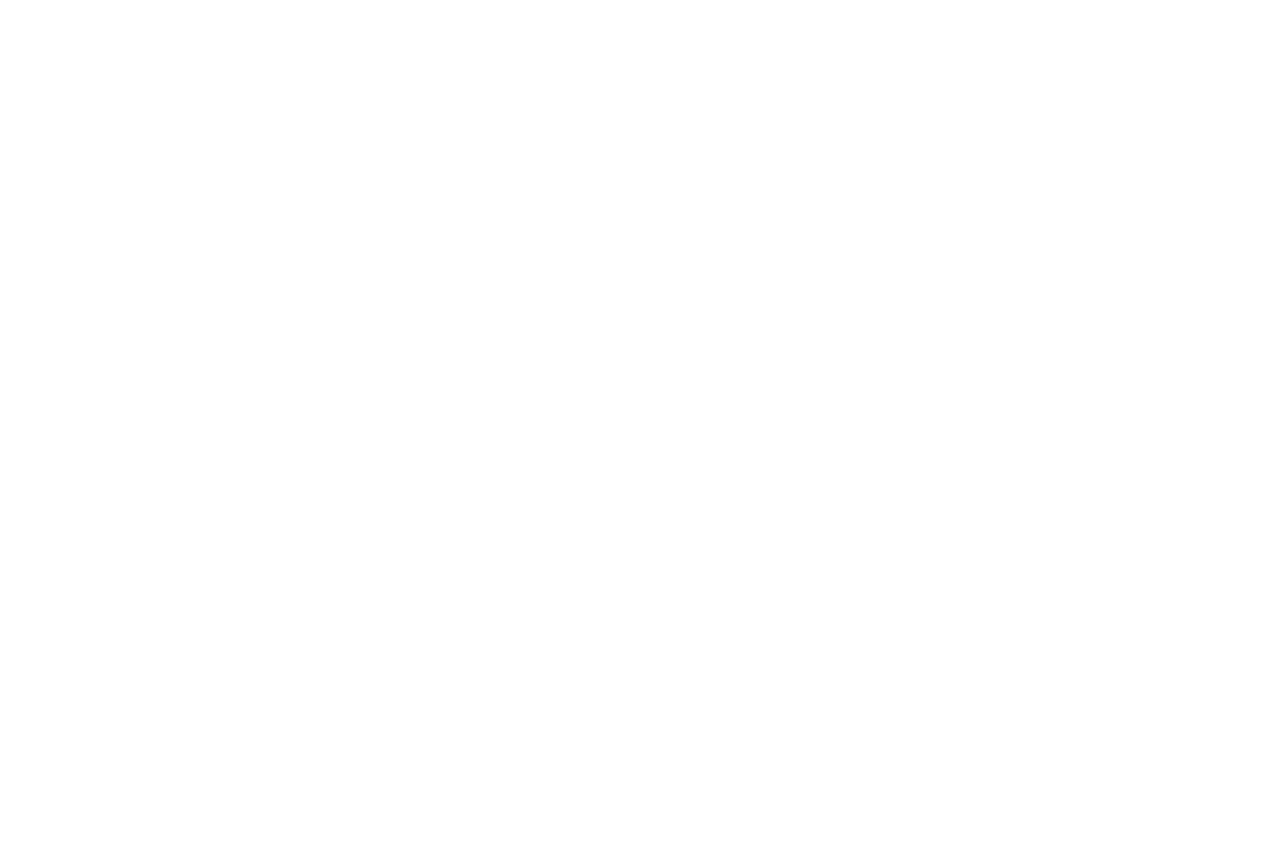
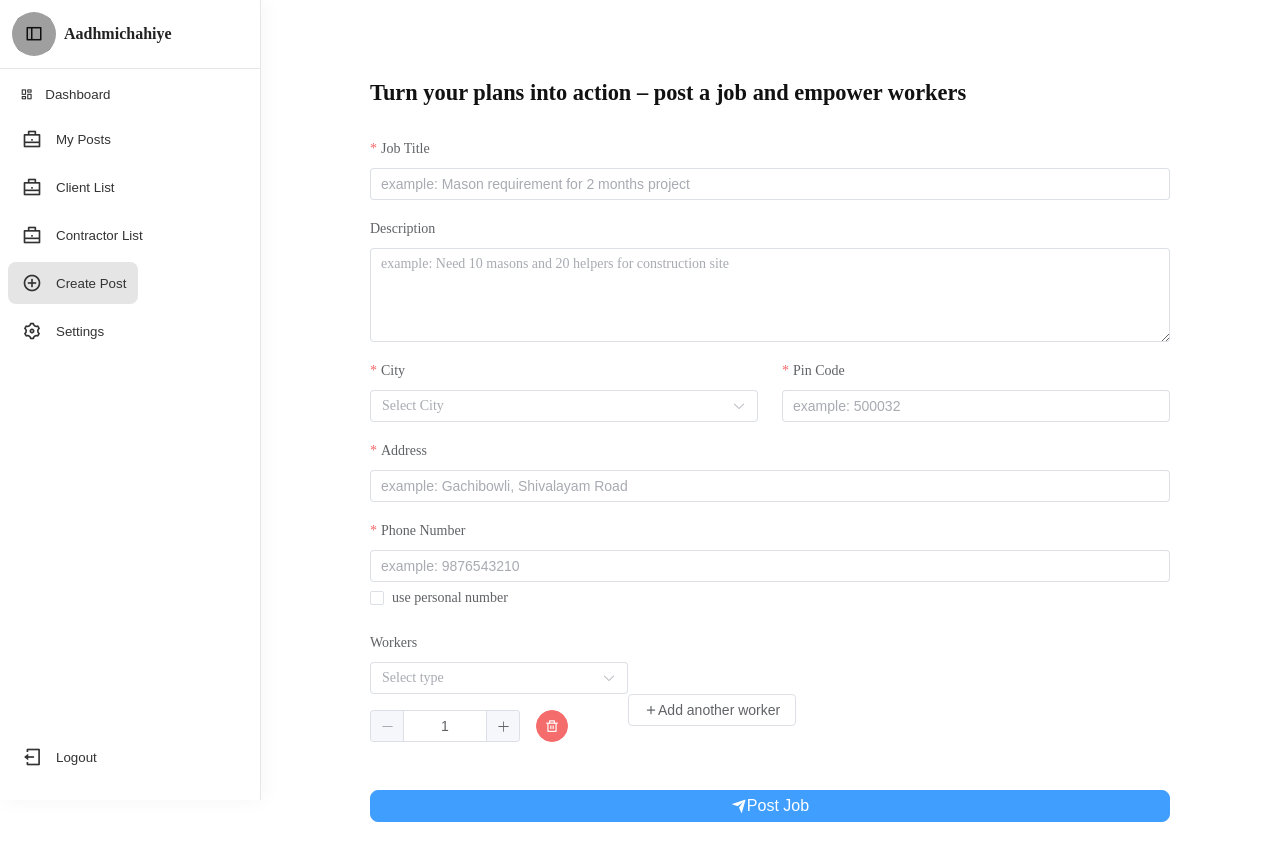
Before and after one commit to aadhmichahiye/prototype-web, a Vue app: page /create-post in a window 1280 px wide. Before the commit this address had no page. Shown: the top 860 px of the page. Before the commit the page ends 800 px from the top, so only its background shows below. Built offline with nearby package versions, Linux system fonts and the light colour scheme.

Commit message:
route changes

```diff
--- a/package.json
+++ b/package.json
@@ -10,6 +10,7 @@
   },
   "dependencies": {
     "@element-plus/icons-vue": "^2.3.2",
+    "element-plus": "^2.11.1",
     "pinia": "^3.0.3",
     "sass": "^1.91.0",
     "vue": "^3.5.13",
--- /dev/null
+++ b/src/components/ClientJobListing.vue
@@ -0,0 +1,119 @@
+<template>
+  <div class="contractor-list">
+    <div
+      v-for="contractor in contractors"
+      :key="contractor.id"
+      class="contractor-card"
+    >
+      <div class="contractor-info">
+        <h2 class="contractor-name">{{ contractor.name }}</h2>
+        <p class="contractor-type">
+          {{ contractor.workerType }} - {{ contractor.count }}
+        </p>
+        <div class="contractor-location">
+          <i class="ri-map-pin-line"></i>
+          <span>{{ contractor.location }}</span>
+        </div>
+      </div>
+
+      <div class="contractor-status">
+        <span :class="contractor.status">{{ contractor.status }}</span>
+        <button class="contact-btn">contact details</button>
+      </div>
+    </div>
+  </div>
+</template>
+
+<script setup>
+const contractors = [
+  {
+    id: 1,
+    name: "tony",
+    workerType: "mason",
+    count: 26,
+    location: "Hyderabad, locharam",
+    status: "open",
+  },
+  {
+    id: 2,
+    name: "tony",
+    workerType: "helpers",
+    count: 55,
+    location: "Hyderabad, locharam",
+    status: "open",
+  },
+];
+</script>
+
+<style lang="scss" scoped>
+.contractor-list {
+  display: flex;
+  flex-direction: column;
+  padding: 100px 16px;
+  gap: 1rem;
+}
+
+.contractor-card {
+  display: flex;
+  justify-content: space-between;
+  align-items: flex-start;
+  border: 1px solid #ddd;
+  border-radius: 1rem;
+  padding: 1rem;
+  box-shadow: 0 2px 6px rgba(0, 0, 0, 0.05);
+  background: #fff;
+
+  .contractor-info {
+    .contractor-name {
+      font-weight: 600;
+      margin-bottom: 0.25rem;
+    }
+
+    .contractor-type {
+      color: #2563eb; // blue
+      font-weight: 500;
+    }
+
+    .contractor-location {
+      display: flex;
+      align-items: center;
+      color: #2563eb;
+      margin-top: 0.5rem;
+
+      i {
+        margin-right: 0.25rem;
+      }
+    }
+  }
+
+  .contractor-status {
+    display: flex;
+    flex-direction: column;
+    align-items: flex-end;
+
+    span.open {
+      color: #16a34a; // green
+      font-weight: 600;
+    }
+
+    span.closed {
+      color: #dc2626; // red
+      font-weight: 600;
+    }
+
+    .contact-btn {
+      border: 1px solid #333;
+      border-radius: 0.5rem;
+      padding: 0.25rem 0.75rem;
+      margin-top: 0.5rem;
+      background: transparent;
+      cursor: pointer;
+      transition: all 0.2s ease;
+
+      &:hover {
+        background: #f5f5f5;
+      }
+    }
+  }
+}
+</style>
--- /dev/null
+++ b/src/components/ClientPostJob.vue
@@ -0,0 +1,215 @@
+<template>
+  <div class="job-form-page">
+    <el-form
+      ref="jobFormRef"
+      :model="jobForm"
+      :rules="rules"
+      label-position="top"
+      class="job-form"
+    >
+      <h2 class="form-heading">
+        Turn your plans into action – <span>post a job</span> and empower
+        workers
+      </h2>
+
+      <!-- Job Title -->
+      <el-form-item label="Job Title" prop="title">
+        <el-input
+          v-model="jobForm.title"
+          placeholder="example: Mason requirement for 2 months project"
+          clearable
+        />
+      </el-form-item>
+
+      <!-- Description -->
+      <el-form-item label="Description" prop="description">
+        <el-input
+          type="textarea"
+          v-model="jobForm.description"
+          placeholder="example: Need 10 masons and 20 helpers for construction site"
+          rows="4"
+          clearable
+        />
+      </el-form-item>
+
+      <!-- Grid for city & pin -->
+      <div class="grid-2">
+        <el-form-item label="City" prop="city">
+          <el-select v-model="jobForm.city" placeholder="Select City" clearable>
+            <el-option label="Hyderabad" value="Hyderabad" />
+            <el-option label="Mumbai" value="Mumbai" />
+            <el-option label="Delhi" value="Delhi" />
+          </el-select>
+        </el-form-item>
+
+        <el-form-item label="Pin Code" prop="pincode">
+          <el-input
+            v-model="jobForm.pincode"
+            placeholder="example: 500032"
+            maxlength="6"
+            clearable
+          />
+        </el-form-item>
+      </div>
+
+      <!-- Address -->
+      <el-form-item label="Address" prop="address">
+        <el-input
+          v-model="jobForm.address"
+          placeholder="example: Gachibowli, Shivalayam Road"
+          clearable
+        />
+      </el-form-item>
+
+      <!-- Phone -->
+      <el-form-item label="Phone Number" prop="phone">
+        <el-input
+          v-model="jobForm.phone"
+          placeholder="example: 9876543210"
+          maxlength="10"
+          clearable
+        />
+        <el-checkbox v-model="jobForm.usePersonal"
+          >use personal number</el-checkbox
+        >
+      </el-form-item>
+
+      <!-- Workers -->
+      <el-form-item label="Workers">
+        <div
+          v-for="(worker, index) in jobForm.workers"
+          :key="index"
+          class="worker-row"
+        >
+          <el-select v-model="worker.type" placeholder="Select type">
+            <el-option label="Mason" value="mason" />
+            <el-option label="Helpers" value="helpers" />
+            <el-option label="Electrician" value="electrician" />
+            <el-option label="Plumber" value="plumber" />
+          </el-select>
+          <el-input-number v-model="worker.count" :min="1" :max="999" />
+          <el-button type="danger" circle @click="removeWorker(index)">
+            <i class="ri-delete-bin-line"></i>
+          </el-button>
+        </div>
+        <el-button type="default" @click="addWorker" class="add-worker-btn">
+          <i class="ri-add-line mr-1"></i> Add another worker
+        </el-button>
+      </el-form-item>
+
+      <!-- Submit -->
+      <div class="form-footer">
+        <el-button type="primary" class="submit-btn" @click="submitForm">
+          <i class="ri-send-plane-fill mr-1"></i> Post Job
+        </el-button>
+      </div>
+    </el-form>
+  </div>
+</template>
+
+<script setup>
+import { reactive, ref } from "vue";
+
+const jobFormRef = ref();
+
+const jobForm = reactive({
+  title: "",
+  description: "",
+  city: "",
+  address: "",
+  pincode: "",
+  phone: "",
+  usePersonal: false,
+  workers: [{ type: "", count: 1 }],
+});
+
+// Validation rules
+const rules = {
+  title: [{ required: true, message: "Title is required", trigger: "blur" }],
+  city: [{ required: true, message: "City is required", trigger: "change" }],
+  address: [
+    { required: true, message: "Address is required", trigger: "blur" },
+  ],
+  pincode: [
+    { required: true, message: "Pin code is required", trigger: "blur" },
+    {
+      pattern: /^[0-9]{6}$/,
+      message: "Enter valid 6-digit pin code",
+      trigger: "blur",
+    },
+  ],
+  phone: [
+    { required: true, message: "Phone number is required", trigger: "blur" },
+    {
+      pattern: /^[0-9]{10}$/,
+      message: "Enter valid 10-digit phone number",
+      trigger: "blur",
+    },
+  ],
+};
+
+const addWorker = () => jobForm.workers.push({ type: "", count: 1 });
+const removeWorker = (index) => jobForm.workers.splice(index, 1);
+
+const submitForm = () => {
+  jobFormRef.value.validate((valid) => {
+    if (valid) {
+      console.log("Form submitted", jobForm);
+    } else {
+      console.log("Validation failed");
+      return false;
+    }
+  });
+};
+</script>
+
+<style lang="scss" scoped>
+.job-form-page {
+  padding: 5rem 1rem;
+}
+
+.job-form {
+  width: 100%;
+  max-width: 800px;
+  margin: 0 auto;
+
+  .form-heading {
+    color: #111;
+    margin-bottom: 2rem;
+    font-size: 1.4rem;
+    font-weight: 600;
+
+    span {
+      font-weight: 700;
+    }
+  }
+
+  .grid-2 {
+    display: grid;
+    grid-template-columns: 1fr 1fr;
+    gap: 1.5rem;
+
+    @media (max-width: 768px) {
+      grid-template-columns: 1fr;
+    }
+  }
+
+  .worker-row {
+    display: flex;
+    flex-wrap: wrap;
+    gap: 1rem;
+    margin-bottom: 1rem;
+  }
+
+  .form-footer {
+    margin-top: 2rem;
+
+    .submit-btn {
+      width: 100%;
+      font-size: 1rem;
+      padding: 0.75rem;
+      border-radius: 0.5rem;
+    }
+  }
+}
+</style>
--- a/src/layouts/MainLayout.vue
+++ b/src/layouts/MainLayout.vue
@@ -21,7 +21,7 @@ const sidebar = useSidebarStore();
 
 <style scoped>
 .main-layout {
-  height: 100vh;
+  min-height: 100vh;
   width: 100%;
   overflow: hidden;
 }
--- a/src/layouts/Sidebar.vue
+++ b/src/layouts/Sidebar.vue
@@ -52,25 +52,47 @@
         </div>
 
         <nav class="nav-menu">
+          <router-link to="/dashboard" class="nav-link" type="button">
             <button class="nav-item" type="button">
               <i class="ri-dashboard-line"></i>
               <span class="nav-label">Dashboard</span>
             </button>
+          </router-link>
 
+          <router-link to="/my-posts" class="nav-link" type="button">
             <button class="nav-item" type="button">
               <i class="ri-briefcase-line nav-icon"></i>
-            <span class="nav-label">My Jobs</span>
+              <span class="nav-label">My Posts</span>
             </button>
+          </router-link>
 
+          <router-link to="/client/list" class="nav-link" type="button">
+            <button class="nav-item" type="button">
+              <i class="ri-briefcase-line nav-icon"></i>
+              <span class="nav-label">Client List</span>
+            </button>
+          </router-link>
+
+          <router-link to="/contractor/list" class="nav-link" type="button">
+            <button class="nav-item" type="button">
+              <i class="ri-briefcase-line nav-icon"></i>
+              <span class="nav-label">Contractor List</span>
+            </button>
+          </router-link>
+
+          <router-link to="/create-post" class="nav-link" type="button">
             <button class="nav-item" type="button">
               <i class="ri-add-circle-line nav-icon"></i>
-            <span class="nav-label">Post Job</span>
+              <span class="nav-label">Create Post</span>
             </button>
+          </router-link>
 
+          <router-link to="/settings" class="nav-link" type="button">
             <button class="nav-item" type="button">
               <i class="ri-settings-3-line nav-icon"></i>
               <span class="nav-label">Settings</span>
             </button>
+          </router-link>
 
           <div class="bottom-spacer"></div>
 
@@ -227,6 +249,19 @@ watch(
   gap: 6px;
   flex: 1;
 }
+.nav-link {
+  text-decoration: none;
+  color: inherit;
+  display: block;
+}
+.nav-link.router-link-active .nav-item {
+  background: #f0f0f0; /* active highlight */
+  font-weight: 500;
+}
+.nav-link.router-link-exact-active .nav-item {
+  background: #e5e5e5; /* exact route highlight */
+}
+
 .nav-item {
   display: flex;
   align-items: center;
--- a/src/main.js
+++ b/src/main.js
@@ -4,6 +4,8 @@ import { createPinia } from "pinia";
 import "./assets/sass/main.scss";
 import App from "./App.vue";
 import router from "./router";
+import ElementPlus from "element-plus";
+import "element-plus/dist/index.css";
 
 // Create app & store
 const app = createApp(App);
@@ -12,6 +14,7 @@ const pinia = createPinia();
 // Use Pinia
 app.use(pinia);
 app.use(router);
+app.use(ElementPlus);
 
 // Mount app
 app.mount("#app");
--- a/src/router/index.js
+++ b/src/router/index.js
@@ -1,6 +1,8 @@
 import { createRouter, createWebHistory } from "vue-router";
 import MainLayout from "../layouts/MainLayout.vue";
 import ContractorJobList from "../components/ContractorJobList.vue";
+import ClientJobListing from "../components/ClientJobListing.vue";
+import ClientPostJob from "../components/ClientPostJob.vue";
 // import Home from "@/views/Home.vue";
 // import MyJobs from "@/views/MyJobs.vue";
 // import PostJob from "@/views/PostJob.vue";
@@ -16,6 +18,9 @@ const routes = [
     children: [
       { path: "", redirect: "/contractor/list" },
       { path: "contractor/list", component: ContractorJobList },
+      { path: "client/list", component: ClientJobListing },
+      { path: "my-posts", component: ClientJobListing },
+      { path: "create-post", component: ClientPostJob },
       //   { path: "my-jobs", component: MyJobs },
       //   { path: "post-job", component: PostJob },
       //   { path: "settings", component: Settings },
```
Also changed, not shown: src/components/ContractorCreatePost.vue (added), src/components/Settings.vue (added), 1 other file (tests, documents, lock files or other folders). Lines whose indentation alone changed are shown as unchanged.
